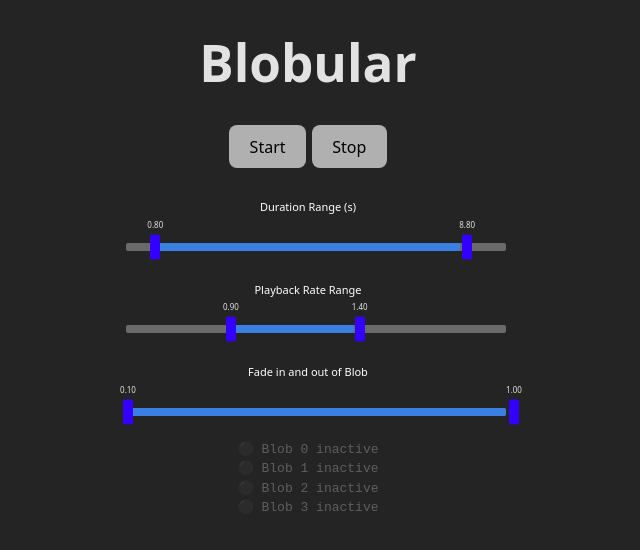
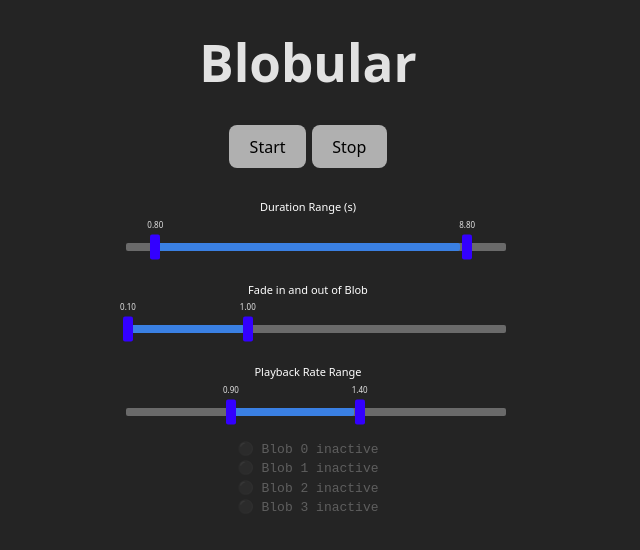
Before and after one commit to thinknoise/blobular, a React (Vite) app: page / in a window 1280 px wide. Shown: the top 550 px of the page, without its empty margins (332-972 px from the left). Built offline with nearby package versions, Linux system fonts and the light colour scheme.

Commit message:
controls

```diff
--- a/src/components/BlobDisplay/BlobControls.tsx
+++ b/src/components/BlobDisplay/BlobControls.tsx
@@ -30,6 +30,15 @@ const BlobControls = ({
       />
 
       <BlobRangeSlider
+        label="Fade in and out of Blob"
+        range={fadeRange}
+        setRange={setFadeRange}
+        min={0.1}
+        max={3.0}
+        step={0.1}
+      />
+
+      <BlobRangeSlider
         label="Playback Rate Range"
         range={playbackRateRange}
         setRange={setPlaybackRateRange}
@@ -37,15 +46,6 @@ const BlobControls = ({
         max={2.0}
         step={0.05}
       />
-
-      <BlobRangeSlider
-        label="Fade in and out of Blob"
-        range={fadeRange}
-        setRange={setFadeRange}
-        min={0.1}
-        max={1.0}
-        step={0.1}
-      />
     </div>
   );
 };
```
